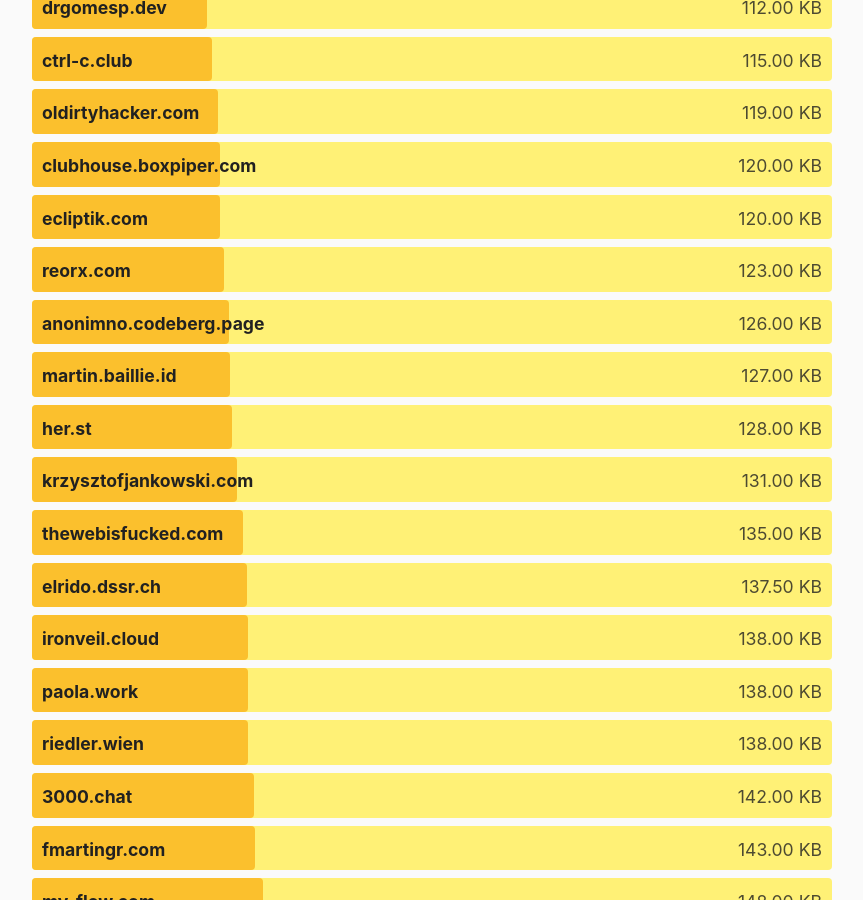
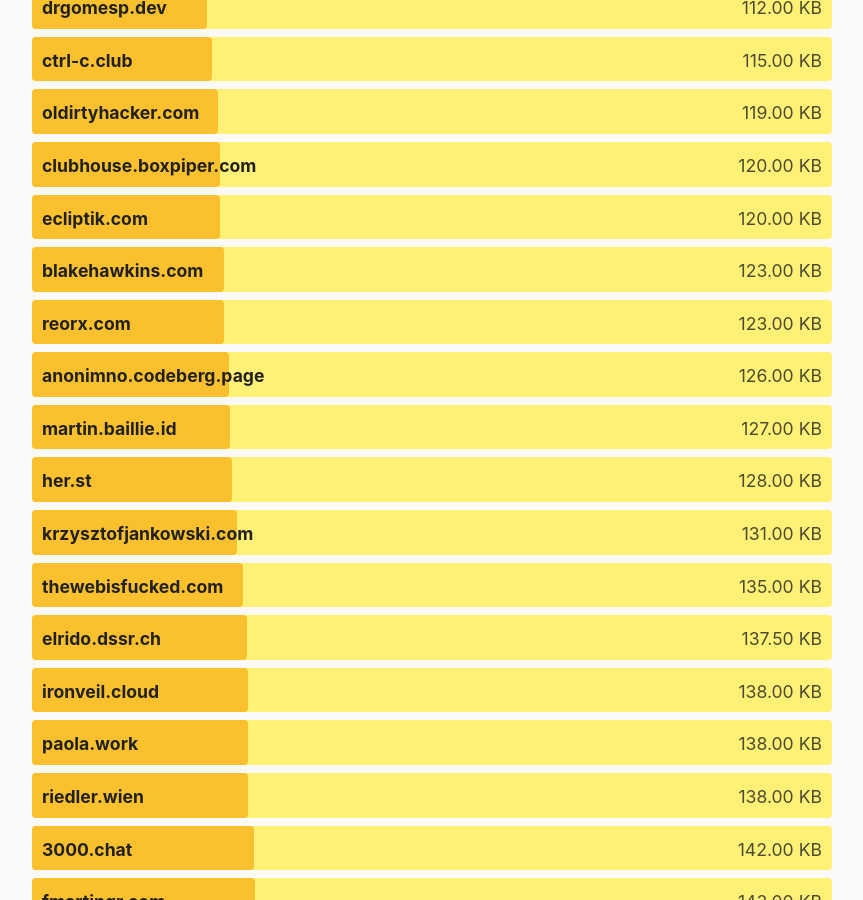
Before and after one commit to kevquirk/512kb.club, a Jekyll site: the page built from index.md, in a window 1280 px wide and 900 px high, scrolled down 18107 px. Shown: the whole window, without its empty margins (208-1071 px from the left). Built offline with Jekyll 4.4.1, drawn with Linux system fonts in a browser that asks for light colours.

Commit message:
Add blakehawkins.com
https://gtmetrix.com/reports/blakehawkins.com/5CUxQBGZ/

```diff
--- a/_data/sites.yml
+++ b/_data/sites.yml
@@ -313,6 +313,11 @@
   size: 10.0
   last_checked: 2022-05-15
 
+- domain: blakehawkins.com
+  url: https://blakehawkins.com/blog
+  size: 123
+  last_checked: 2022-08-31
+
 - domain: blmayer.dev
   url: https://www.blmayer.dev/
   size: 7.53
```
